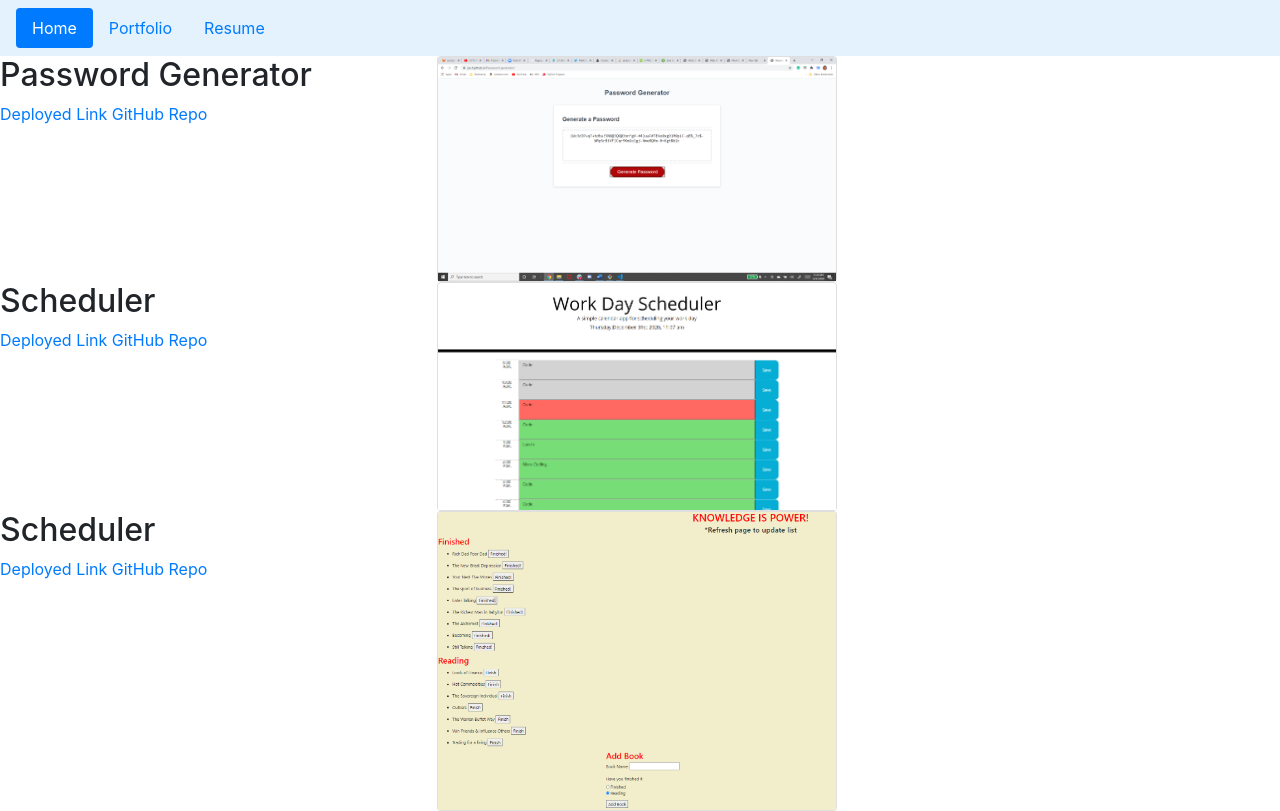
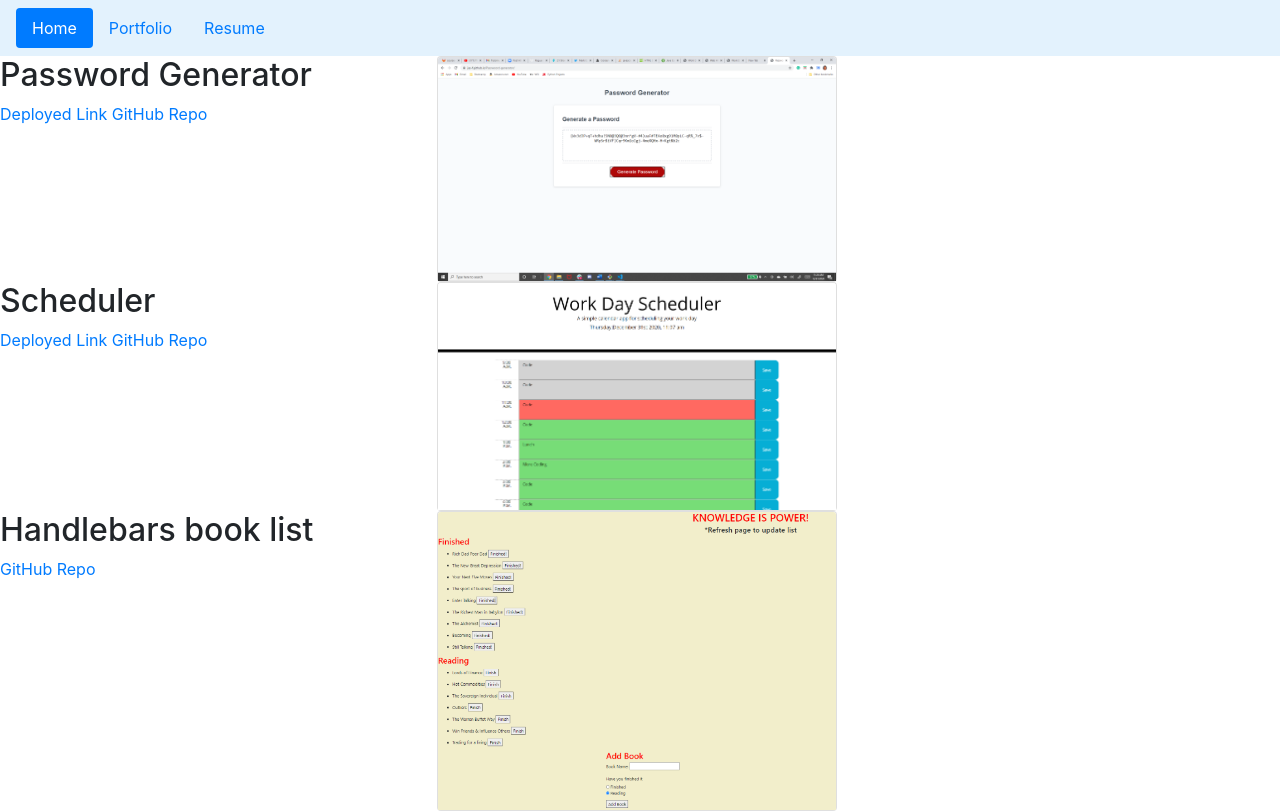
Before and after one commit to Jas-F/updated-portfolio, a plain HTML site: page portfolio.html in a window 1280 px wide. Drawn offline with nearby package versions, Linux system fonts and the light colour scheme.

Commit message:
add booklist

```diff
--- a/portfolio.html
+++ b/portfolio.html
@@ -49,8 +49,7 @@
 
         <div class= 'row'>
             <div class= 'col-4'>
-                <h2>Scheduler</h2>
-                    <a href='https://jas-f.github.io/third-party-api-scheduler/'>Deployed Link</a>
+                <h2>Handlebars book list</h2>
                     <a href='https://github.com/Jas-F/my-book-list'>GitHub Repo</a>
 
             </div>
```
